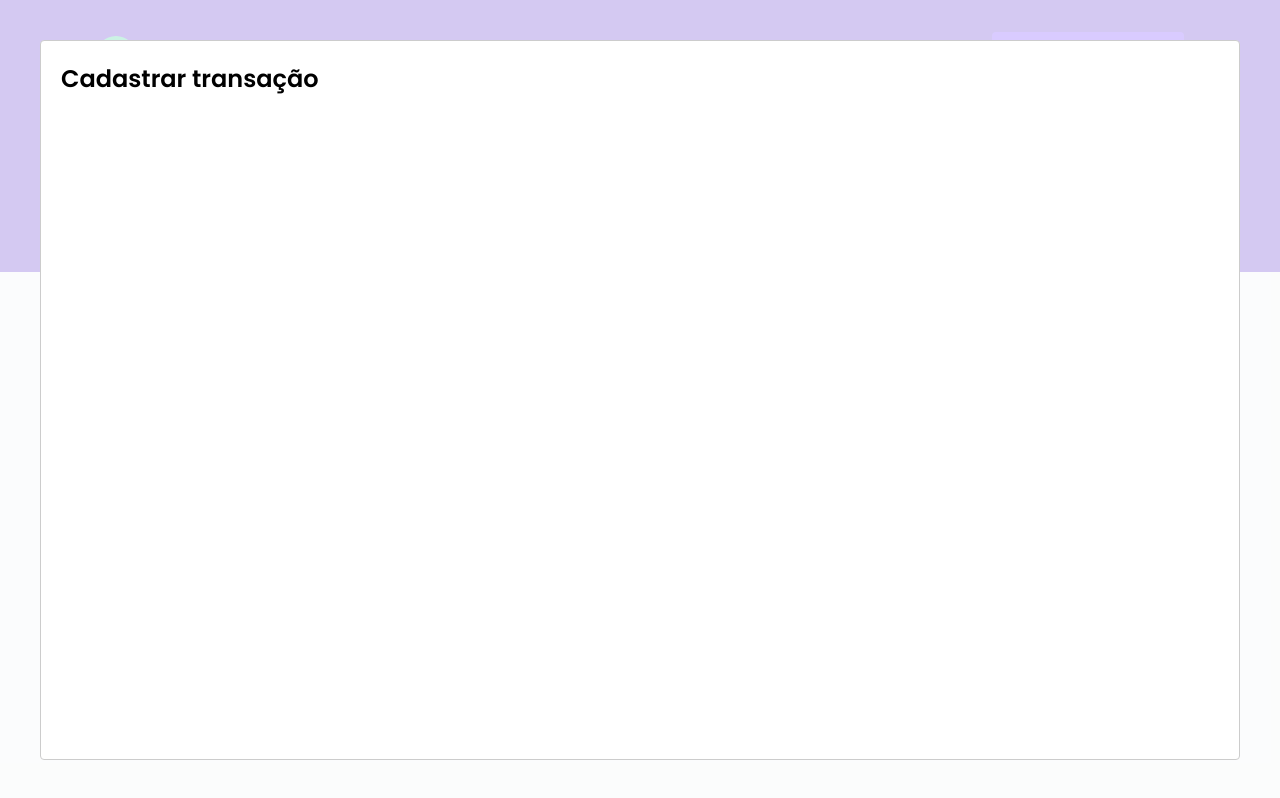
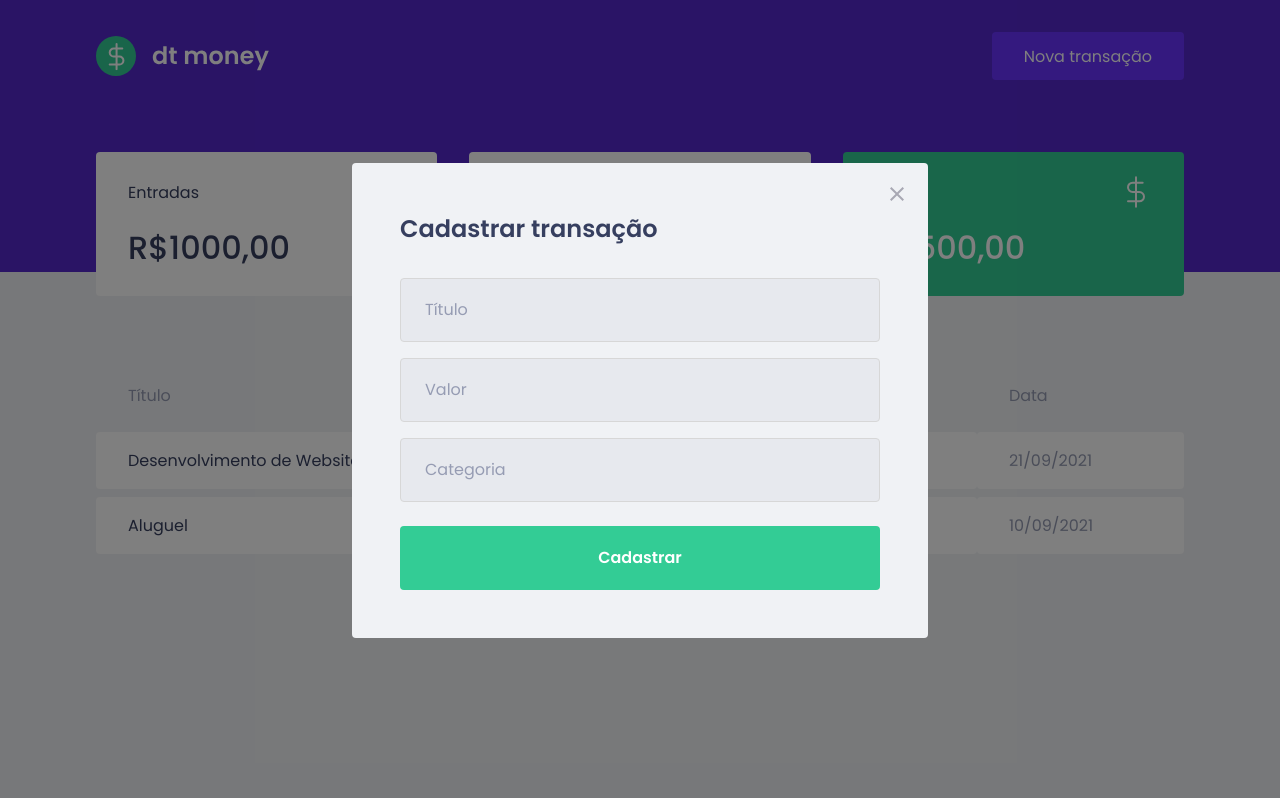
Before and after one commit to JoaoRodrigo1996/ignite-dtmoney, a React (Create React App) app: page / in a window 1280 px wide. Both pictures are taken after a click on the button "Nova transação". Built offline with nearby package versions, Linux system fonts and the light colour scheme; no server answers; what miragejs would draw is missing.

Commit message:
Estilizando modal

```diff
--- a/src/components/NewTransactionModal/index.tsx
+++ b/src/components/NewTransactionModal/index.tsx
@@ -1,4 +1,6 @@
 import Modal from "react-modal";
+import { Container } from "./styles";
+import closeImg from "../../assets/close.svg";
 
 Modal.setAppElement("#root");
 
@@ -12,8 +14,26 @@
   onRequestClose,
 }: NewTransactionModalProps) {
   return (
-    <Modal isOpen={isOpen} onRequestClose={onRequestClose}>
-      <h2>Cadastrar transação</h2>
+    <Modal
+      isOpen={isOpen}
+      onRequestClose={onRequestClose}
+      overlayClassName="react-modal-overlay"
+      className="react-modal-content"
+    >
+      <button
+        className="react-modal-close"
+        type="button"
+        onClick={onRequestClose}
+      >
+        <img src={closeImg} alt="fechar modal" />
+      </button>
+      <Container>
+        <h2>Cadastrar transação</h2>
+        <input placeholder="Título" />
+        <input type="number" placeholder="Valor" />
+        <input placeholder="Categoria" />
+        <button type="submit">Cadastrar</button>
+      </Container>
     </Modal>
   );
 }
--- a/src/components/NewTransactionModal/styles.ts
+++ b/src/components/NewTransactionModal/styles.ts
@@ -1,3 +1,49 @@
 import styled from "styled-components";
 
-export const Container = styled.div``;
+export const Container = styled.form`
+  h2 {
+    color: var(--text-title);
+    font-size: 1.5rem;
+    margin-bottom: 2rem;
+  }
+
+  input {
+    width: 100%;
+    padding: 0 1.5rem;
+    height: 4rem;
+
+    border-radius: 0.25rem;
+    border: 1px solid #d7d7d7;
+
+    background: #e7e9ee;
+
+    font-weight: 400;
+    font-size: 1rem;
+
+    &::placeholder {
+      color: var(--text-body);
+    }
+
+    & + input {
+      margin-top: 1rem;
+    }
+  }
+
+  button[type="submit"] {
+    width: 100%;
+    padding: 0 1.5rem;
+    height: 4rem;
+    background: var(--green);
+    color: #fff;
+    border-radius: 0.25rem;
+    border: 0;
+    font-size: 1rem;
+    margin-top: 1.5rem;
+    font-weight: 600;
+    transition: filter 0.2s;
+
+    &:hover {
+      filter: brightness(0.9);
+    }
+  }
+`;
--- a/src/styles/global.ts
+++ b/src/styles/global.ts
@@ -54,4 +54,42 @@
     opacity: 0.6;
     cursor:not-allowed;
   }
+
+  .react-modal-overlay {
+    background: rgba(0,0,0,0.5);
+
+    position: fixed;
+    top: 0;
+    bottom: 0;
+    left: 0;
+    right: 0;
+
+    display: flex;
+    align-items: center;
+    justify-content: center;
+  }
+
+  .react-modal-content {
+    width: 100%;
+    max-width: 576px;
+
+    background: var(--background);
+    padding: 3rem;
+    position: relative;
+    border-radius: 0.25rem;
+  }
+
+  .react-modal-close{
+    position: absolute;
+    right: 1.5rem;
+    top: 1.5rem;
+    border: 0;
+    background:transparent;
+    transition: filter 0.2s;
+
+
+    &:hover{
+      filter: brightness(0.8);
+    }
+  }
 `;
```
